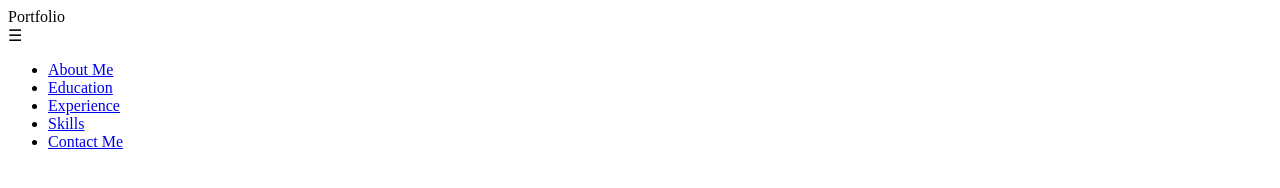
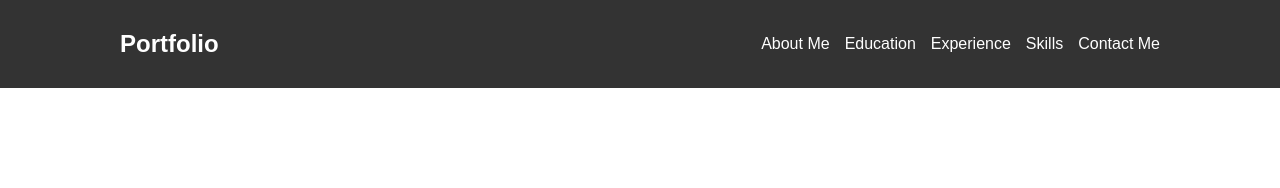
Before and after one commit to Rierianghoh/GRROffical, a plain HTML site: page header/header.html in a window 1280 px wide. Drawn offline with Linux system fonts and the light colour scheme; the site is published under a folder, as on GitHub Pages, so addresses that start at the root find nothing.

Commit message:
remove /

```diff
--- a/header/header.html
+++ b/header/header.html
@@ -4,7 +4,7 @@
   <meta charset="UTF-8">
   <meta name="viewport" content="width=device-width, initial-scale=1.0">
   <title>Your Portfolio</title>
-  <link rel="stylesheet" href="/header.css">
+  <link rel="stylesheet" href="header.css">
 </head>
 <body>
   <header>
```
